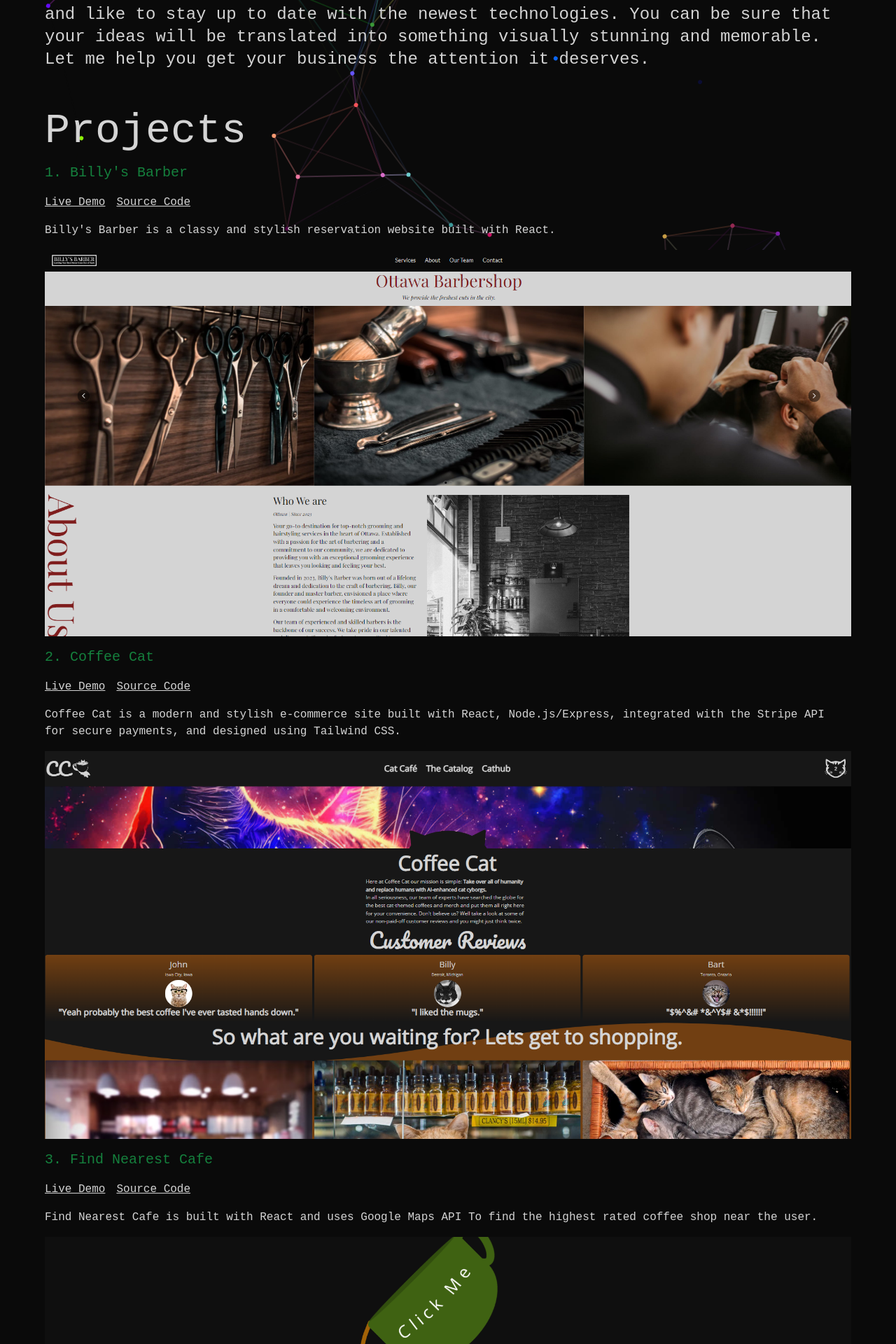
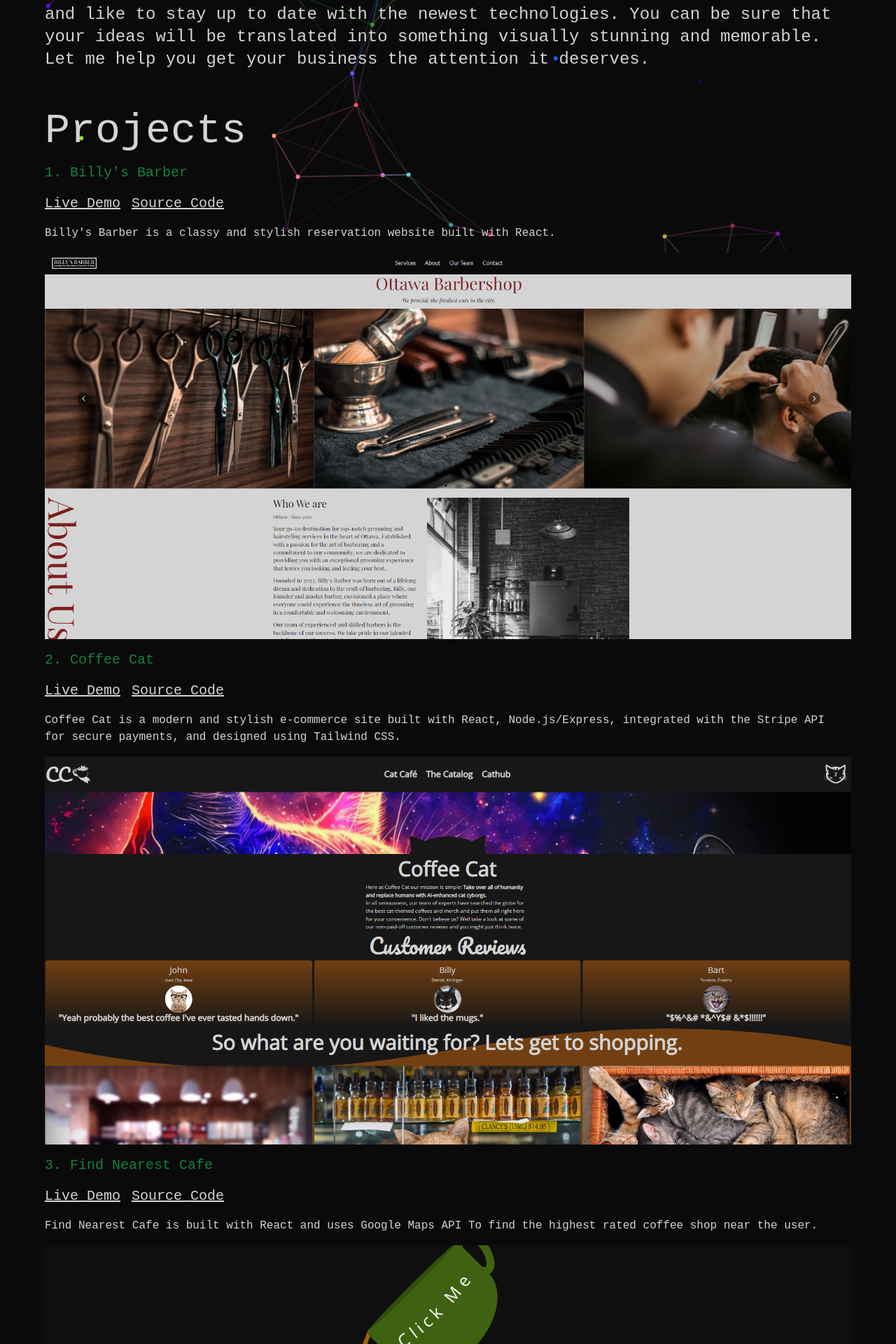
Before and after one commit to joayo13/portfolio, a React (Create React App) app: page / in a window 1280 px wide. Shown: the part 291-2211 px from the top of the page at 70% size. Built offline with nearby package versions, Linux system fonts and the light colour scheme.

Commit message:
made links to projects bigger

```diff
--- a/src/Home.js
+++ b/src/Home.js
@@ -63,23 +63,23 @@ function Home() {
             <ul className='flex flex-col gap-4'>
               <span>
                 <h2 className='text-green-700 pb-4 text-xl'>1. Billy's Barber</h2>
-                <a href='https://billysbarber.netlify.app' className='underline pr-4'>Live Demo</a>
-                <a href='https://github.com/joayo13/barbershop' className='underline'>Source Code</a>
+                <a href='https://billysbarber.netlify.app' className='underline text-xl pr-4'>Live Demo</a>
+                <a href='https://github.com/joayo13/barbershop' className='underline text-xl'>Source Code</a>
               </span>
 
               <p>Billy's Barber is a classy and stylish reservation website built with React.</p>
               <img src={mobile ? billysbarbermobile : billysbarber}></img>
               <span>
                 <h2 className='text-green-700 pb-4 text-xl'>2. Coffee Cat</h2>
-                <a href='https://coffeecat.netlify.app' className='underline pr-4'>Live Demo</a>
-                <a href='https://github.com/joayo13/coffeecat' className='underline'>Source Code</a>
+                <a href='https://coffeecat.netlify.app' className='underline pr-4 text-xl'>Live Demo</a>
+                <a href='https://github.com/joayo13/coffeecat' className='underline text-xl'>Source Code</a>
               </span>
               <p>Coffee Cat is a modern and stylish e-commerce site built with React, Node.js/Express, integrated with the Stripe API for secure payments, and designed using Tailwind CSS.</p>
               <img src={mobile ? coffeecatmobile: coffeecat}></img>
               <span>
                 <h2 className='text-green-700 pb-4 text-xl'>3. Find Nearest Cafe</h2>
-                <a href='https://findnearestcafe.netlify.app' className='underline pr-4'>Live Demo</a>
-                <a href='https://github.com/joayo13/findnearestcafe' className='underline'>Source Code</a>
+                <a href='https://findnearestcafe.netlify.app' className='underline pr-4 text-xl'>Live Demo</a>
+                <a href='https://github.com/joayo13/findnearestcafe' className='underline text-xl'>Source Code</a>
               </span>
               <p>Find Nearest Cafe is built with React and uses Google Maps API To find the highest rated coffee shop near the user.</p>
               <img src={mobile ? findnearestcafemobile: findnearestcafe}></img>
```
